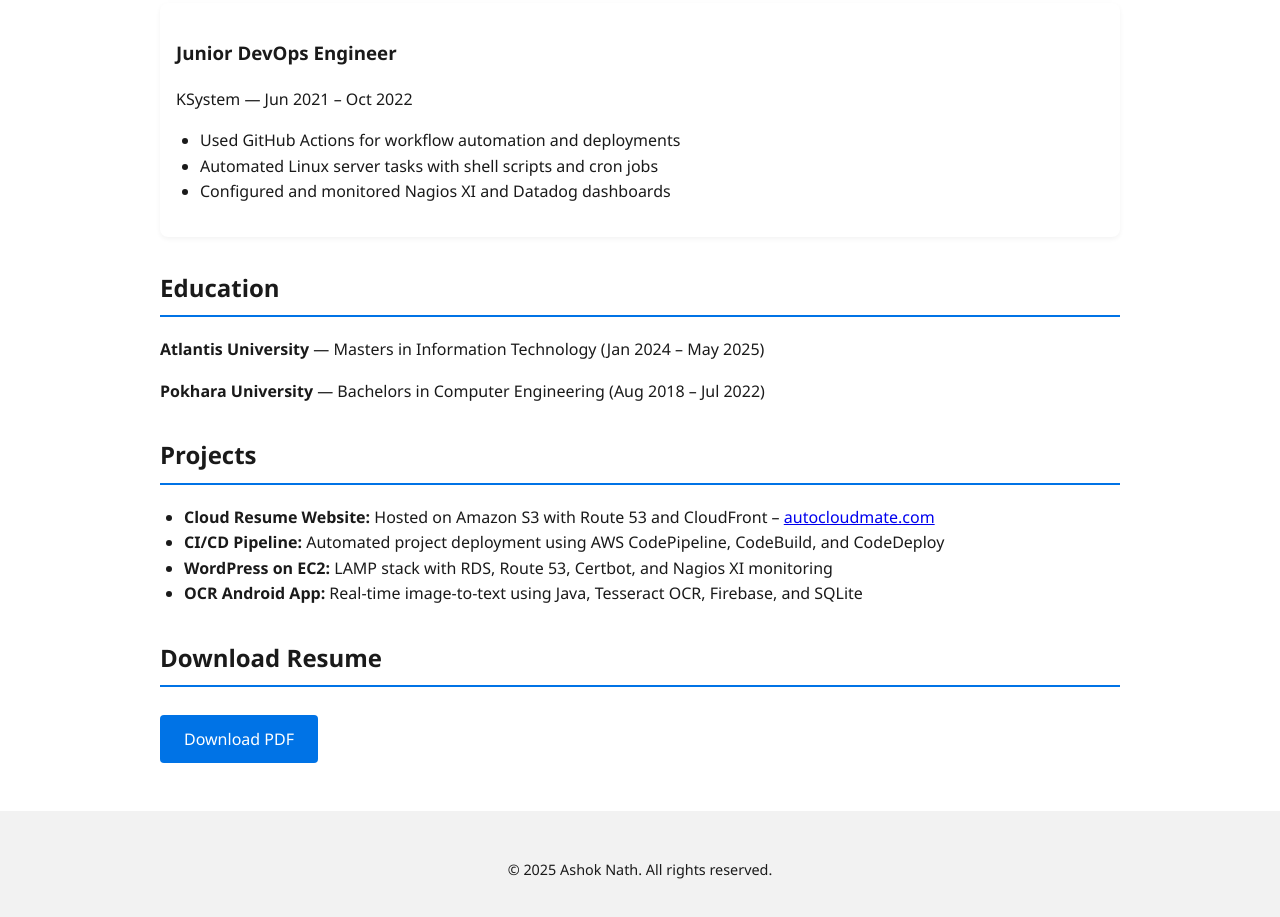
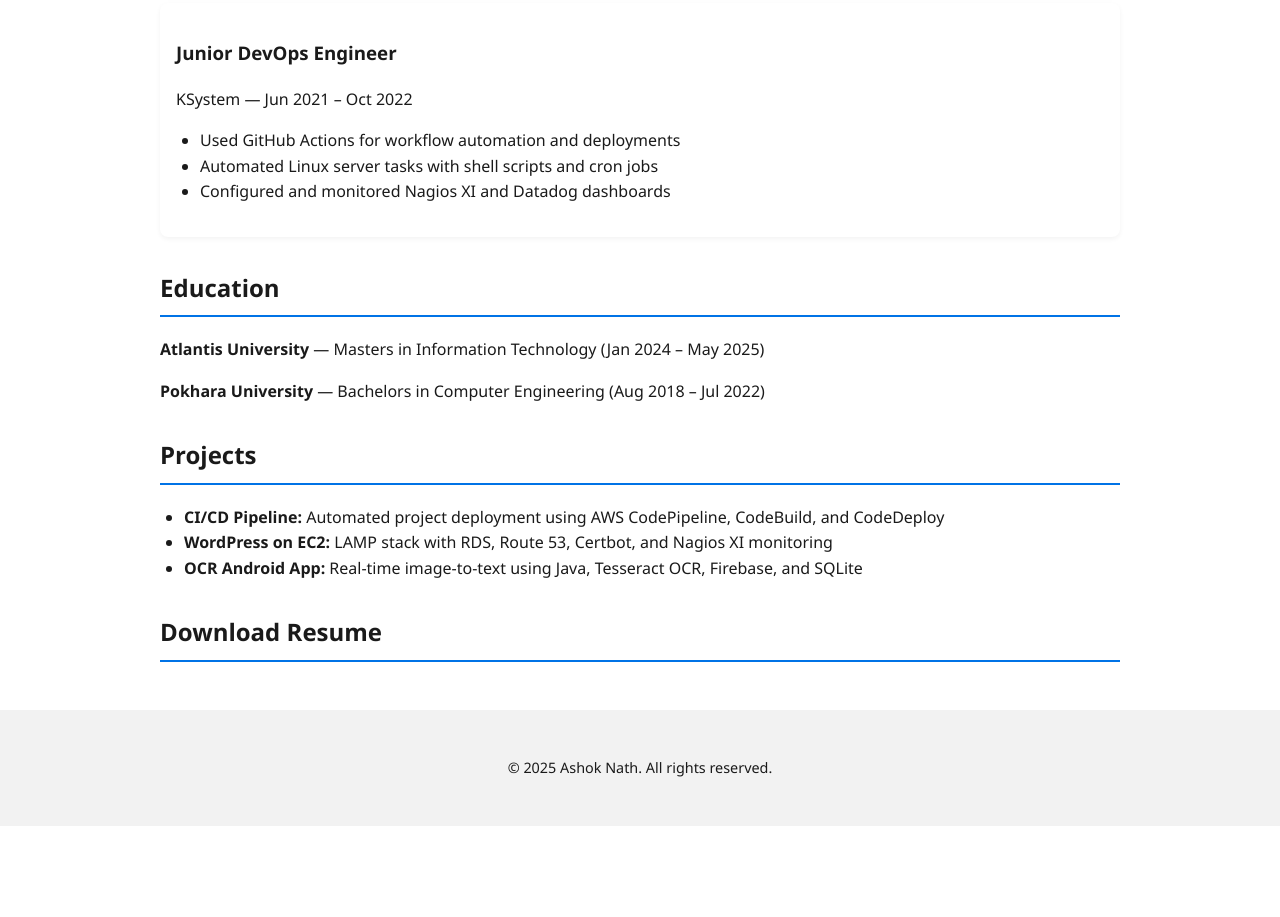
Before and after one commit to ashknth/ashknth.github.io, a plain HTML site: page index.html in a window 1280 px wide. Shown: the part 1053-1970 px from the top of the page. After the commit the page ends 1879 px from the top, so only its background shows below. Drawn offline with Linux system fonts and the light colour scheme.

Commit message:
Update index.html

```diff
--- a/index.html
+++ b/index.html
@@ -4,7 +4,7 @@
   <meta charset="UTF-8" />
   <meta name="viewport" content="width=device-width, initial-scale=1.0" />
   <meta name="description" content="Ashok Nath - Cloud Engineer Resume" />
-  <title>Ashok Nath | Cloud Engineer</title>
+  <title>Ashok Nath | Full Stack Developer</title>
   <style>
     :root {
       --bg-color: #ffffff;
@@ -159,7 +159,6 @@
     <section id="projects">
       <h2>Projects</h2>
       <ul>
-        <li><strong>Cloud Resume Website:</strong> Hosted on Amazon S3 with Route 53 and CloudFront – <a href="https://autocloudmate.com" target="_blank">autocloudmate.com</a></li>
         <li><strong>CI/CD Pipeline:</strong> Automated project deployment using AWS CodePipeline, CodeBuild, and CodeDeploy</li>
         <li><strong>WordPress on EC2:</strong> LAMP stack with RDS, Route 53, Certbot, and Nagios XI monitoring</li>
         <li><strong>OCR Android App:</strong> Real-time image-to-text using Java, Tesseract OCR, Firebase, and SQLite</li>
@@ -168,7 +167,6 @@
 
     <section id="download">
       <h2>Download Resume</h2>
-      <a class="button" href="https://github.com/ashknth/ashknth.github.io/blob/master/ashok_nath_Resume_cloud.pdf" download>Download PDF</a>
     </section>
   </main>
 
```
